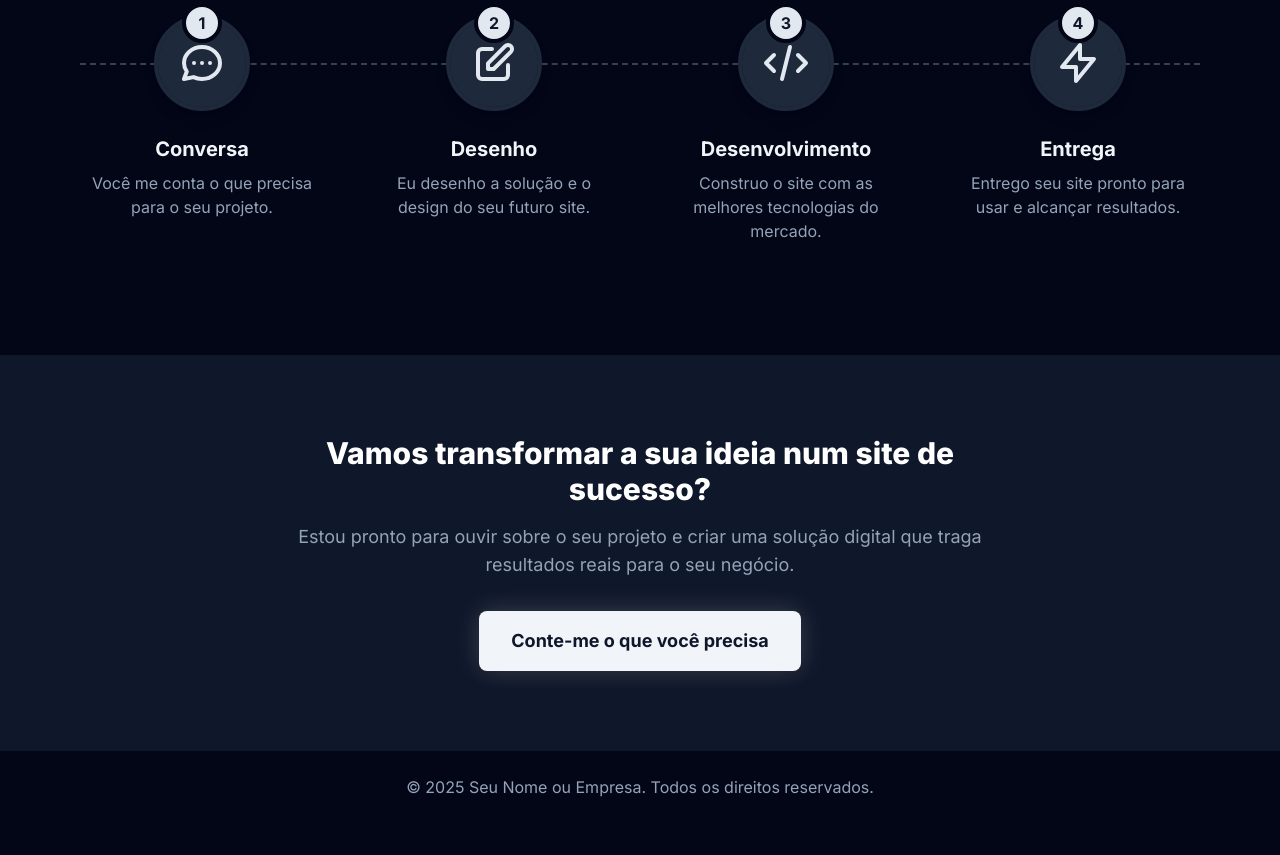
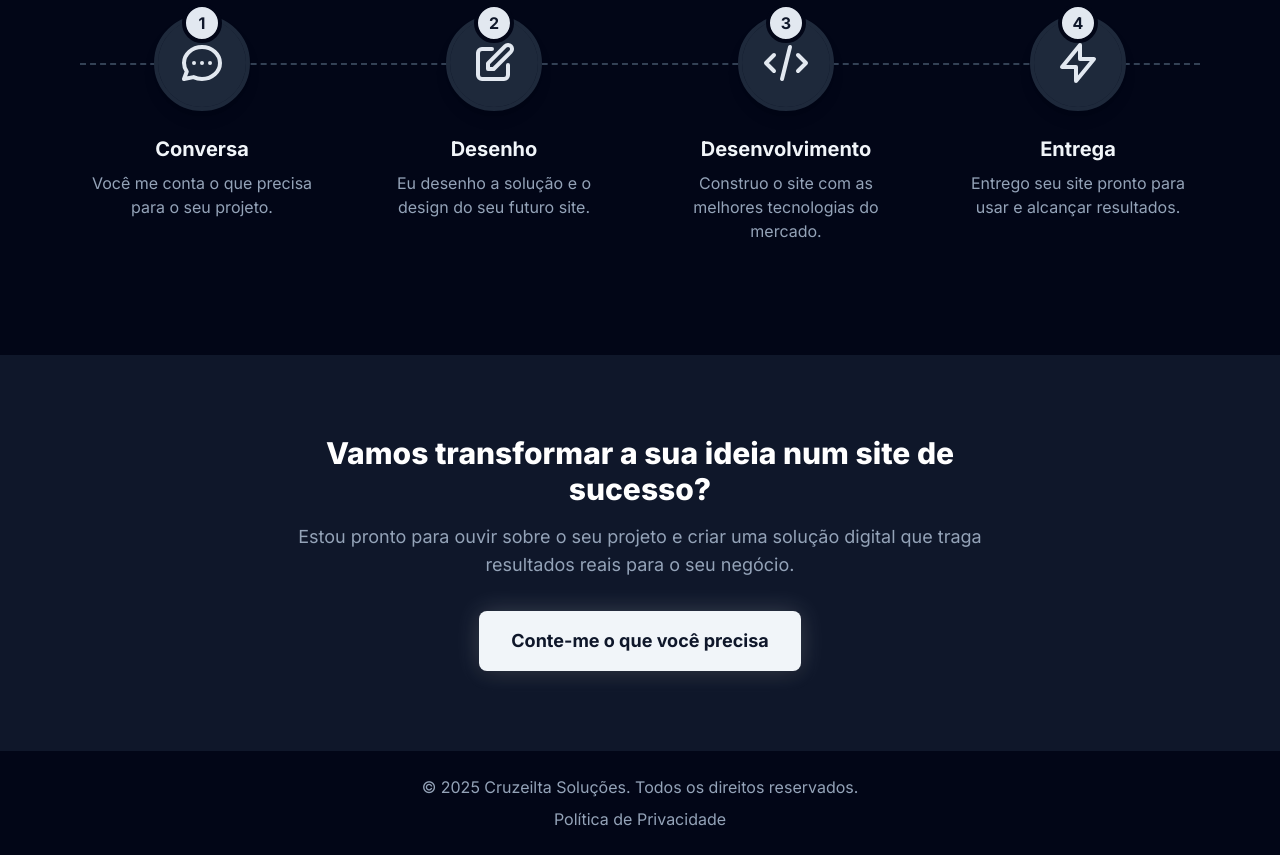
Before and after one commit to cruzetta/resolve, a plain HTML site: page index.html in a window 1280 px wide. Shown: the part 1937-2792 px from the top of the page. Before the commit the page ends 2760 px from the top, so only its background shows below. Drawn offline with nearby package versions, Linux system fonts and the light colour scheme.

Commit message:
Update index.html

```diff
--- a/index.html
+++ b/index.html
@@ -220,7 +220,9 @@
 
         <footer class="bg-slate-950 text-slate-400 py-6">
             <div class="max-w-6xl mx-auto text-center px-4">
-                <p>&copy; 2025 Seu Nome ou Empresa. Todos os direitos reservados.</p>
+                <p>&copy; 2025 Cruzeilta Soluções. Todos os direitos reservados.</p>
+                <!-- LINHA PARA ADICIONAR ABAIXO -->
+                <p class="mt-2"><a href="politica-de-privacidade.html" class="hover:text-white transition-colors">Política de Privacidade</a></p>
             </div>
         </footer>
 
```
